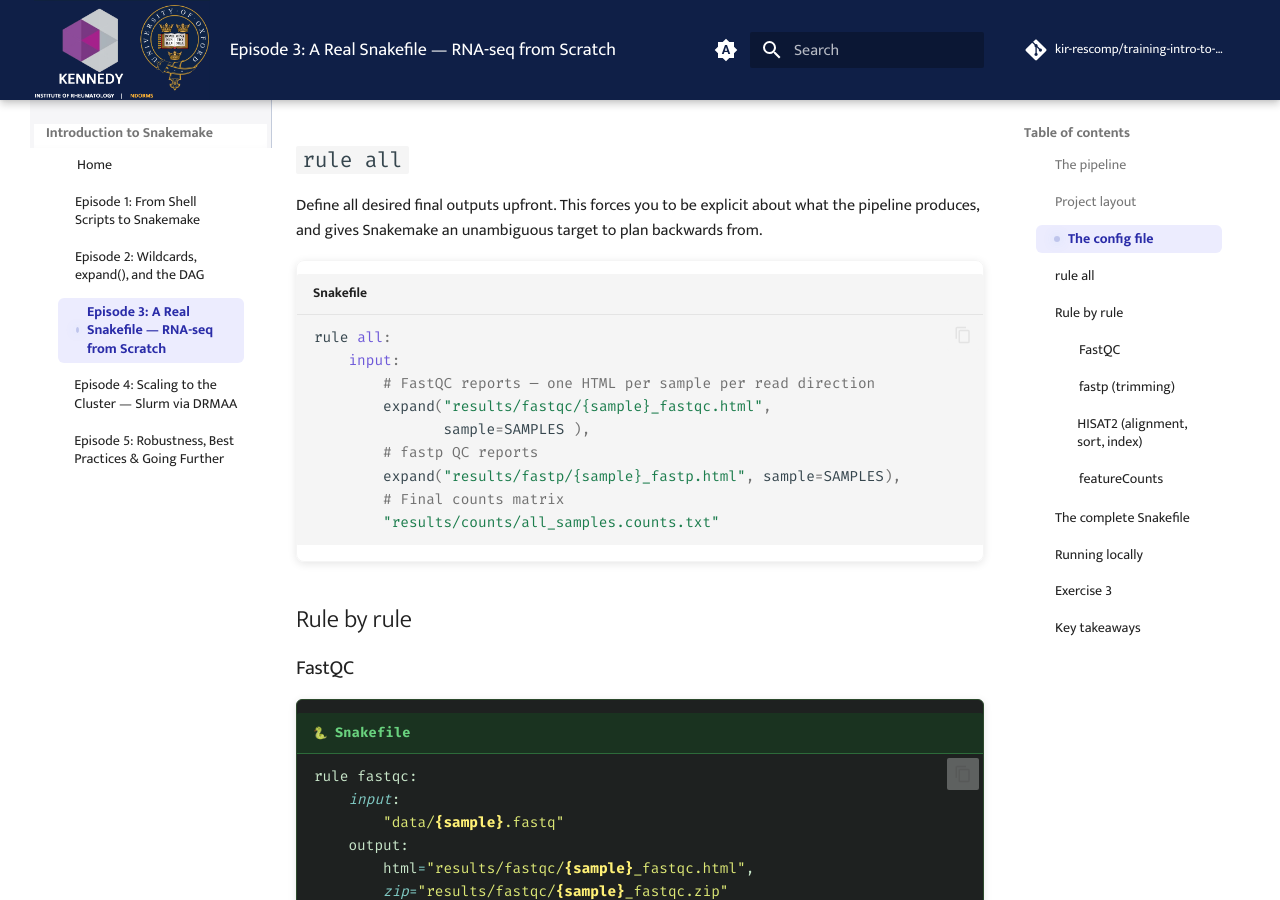
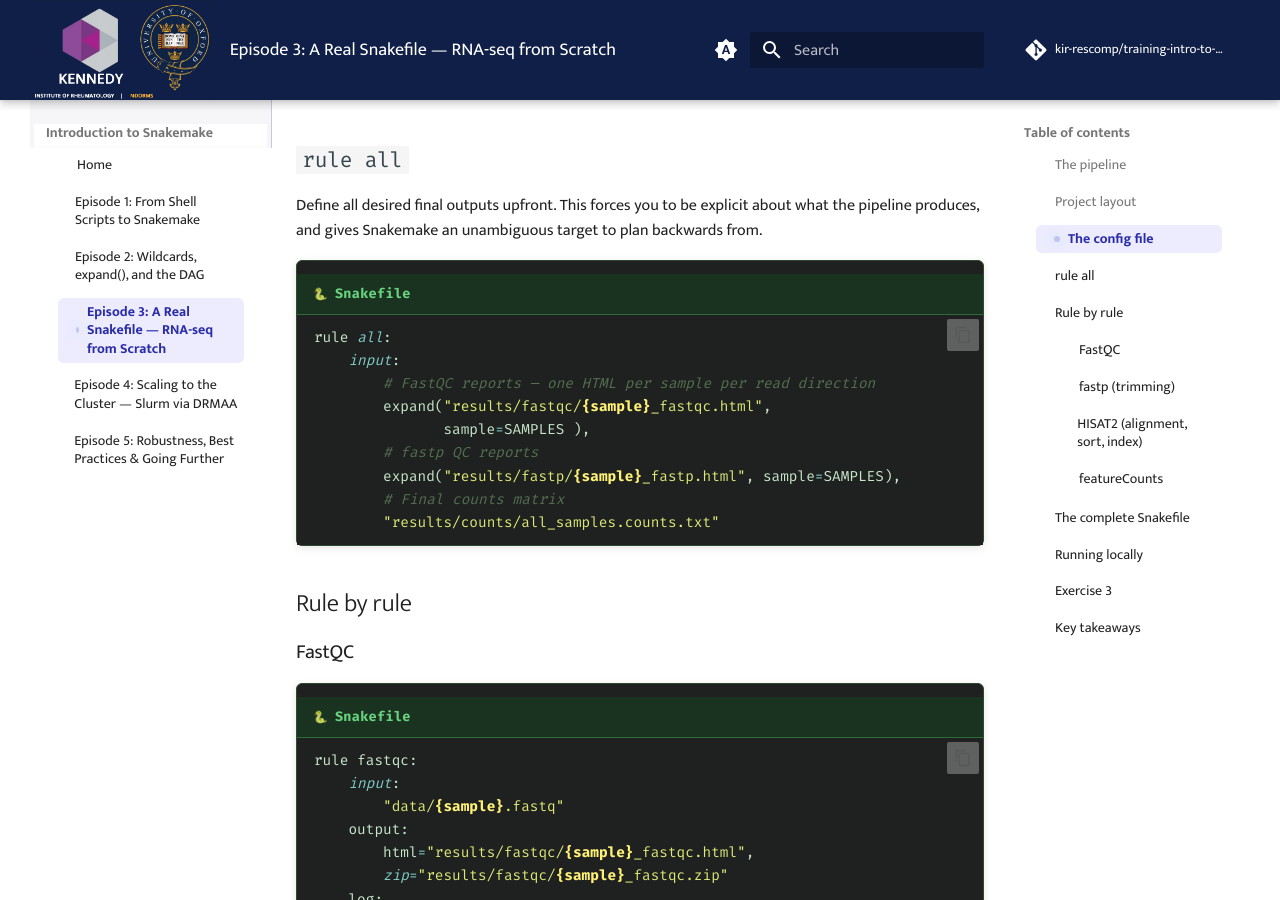
Before and after one commit to kir-rescomp/training-intro-to-snakemake, an MkDocs documentation site: the page built from docs/ep03_rnaseq_snakefile.md, in a window 1280 px wide and 900 px high, scrolled down 2013 px. Built offline with MkDocs 1.6.1 and Material for MkDocs 9.7.7, drawn with Linux system fonts in a browser that asks for light colours; comment, search, counter and statistics services are not loaded.

Commit message:
update snakekfile div class

````diff
--- a/docs/ep03_rnaseq_snakefile.md
+++ b/docs/ep03_rnaseq_snakefile.md
@@ -79,6 +79,7 @@ After this, `config` is a standard Python dictionary. Changing the sample list i
 
 Define all desired final outputs upfront. This forces you to be explicit about what the pipeline produces, and gives Snakemake an unambiguous target to plan backwards from.
 
+<div class="snakefile" markdown="1">
 ```python title="Snakefile"
 rule all:
     input:
@@ -90,6 +91,7 @@ rule all:
         # Final counts matrix
         "results/counts/all_samples.counts.txt"
 ```
+</div>
 
 ## Rule by rule
 
````
